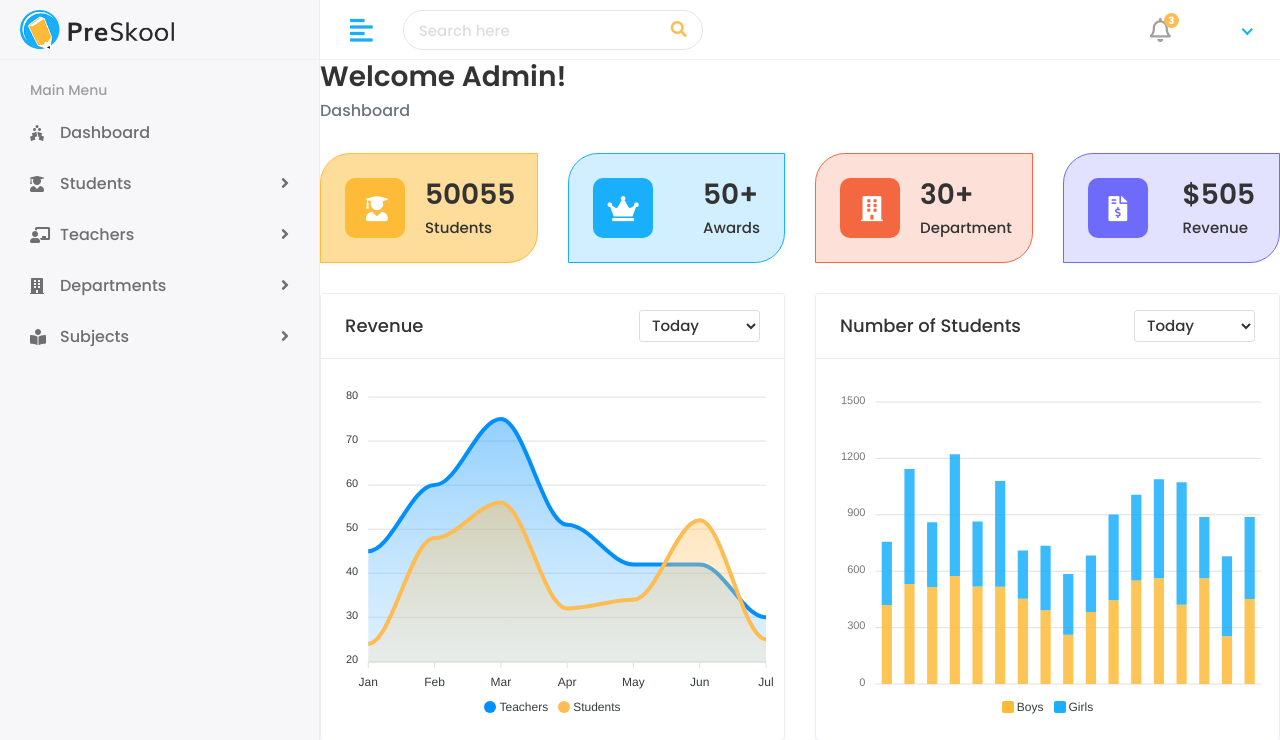
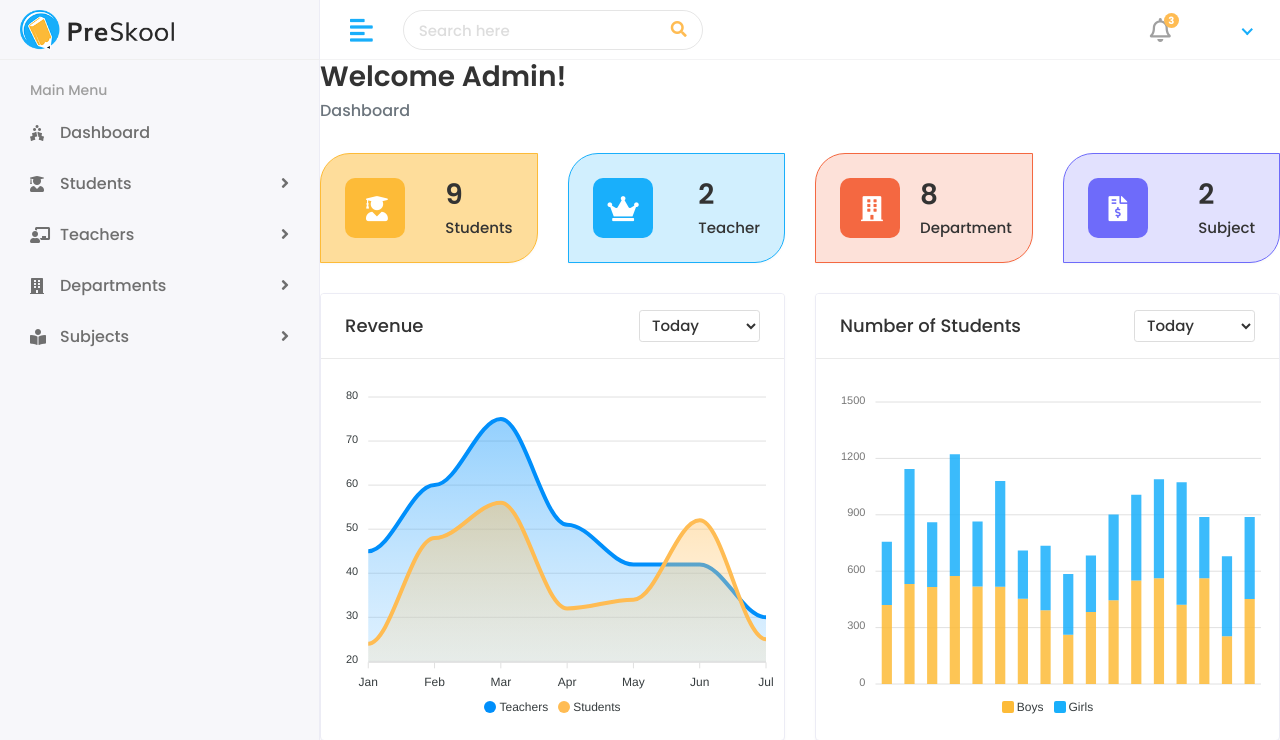
Before and after one commit to mlokman286/SchoolManagementWebApp, a Django app: page /adminPage in a window 1280 px wide. Shown: the top 740 px of the page. Run offline with Django 4.2, Linux system fonts and the light colour scheme; data comes from the database, SQL or seed files in the repository; both versions use the stored data as it was after the commit; some libraries are stand-ins or nearby versions.

Commit message:
some correction

```diff
--- a/myApp/views.py
+++ b/myApp/views.py
@@ -69,7 +69,17 @@ def loginPage(request):
     return render(request,'login.html')
 
 def adminPage(request):
-    return render(request,'myAdmin/adminhome.html')
+    teacher = TeacherModel.objects.all().count
+    student = StudentModel.objects.all().count
+    department = CourseModel.objects.all().count
+    subject = SubjectModel.objects.all().count
+    context ={
+        'teacher' : teacher,
+        'student' : student,
+        'department' : department,
+        'subject' : subject,
+    }
+    return render(request,'myAdmin/adminhome.html',context)
 
 def myProfile(request):
     user = request.user
@@ -163,6 +173,7 @@ def addStudent(request):
 
         if CustomUser.objects.filter(email=email).exists() or CustomUser.objects.filter(username=username).exists():
             messages.error(request, error_messages['error'])
+
         else:
             # Create the customUser instance
             user = CustomUser.objects.create_user(username=username, email=email, password=password)
--- a/templates/base.html
+++ b/templates/base.html
@@ -34,6 +34,8 @@
          </div>
 
       </div>
+      {% comment %} Scripts Files {% endcomment %}
+      {% include "image.html" %}
       <script src=" {% static 'assets/js/jquery-3.6.0.min.js' %} "></script>
       <script src=" {% static 'assets/js/popper.min.js' %} "></script>
       <script src=" {% static 'assets/plugins/bootstrap/js/bootstrap.min.js' %} "></script>
--- /dev/null
+++ b/templates/image.html
@@ -0,0 +1,9 @@
+<!-- for img prevew -->
+
+<script>
+    const img = document.getElementById('img')
+    const input = document.getElementById('imgfile')
+    input.addEventListener('change',()=>{
+        img.src = URL.createObjectURL(input.files[0])
+    })
+</script>
--- a/templates/includes/sidebar.html
+++ b/templates/includes/sidebar.html
@@ -1,4 +1,4 @@
-{% load static %}
+{% load active_link_tags %}
 
 <div class="sidebar" id="sidebar">
    <div class="sidebar-inner slimscroll">
@@ -8,36 +8,36 @@
                <span>Main Menu</span>
             </li>
 
-            <li>
+            <li class="{% active_link 'adminPage' %}">
                <a href=" {% url 'adminPage' %} "><i class="fas fa-holly-berry"></i> <span>Dashboard</span></a>
             </li>
 
-            <li class="submenu">
+            <li class="submenu {% active_link 'studentList'  %} {% active_link 'addStudent' %}">
                <a href="#"><i class="fas fa-user-graduate"></i> <span> Students</span> <span class="menu-arrow"></span></a>
                <ul>
-                  <li><a href=" {% url 'studentList' %}">Student List</a></li>
-                  <li><a href="{%  url 'addStudent' %}">Student Add</a></li>
+                  <li class="{% active_link 'studentList' 'active' %}"><a href=" {% url 'studentList' %}">Student List</a></li>
+                  <li class="{% active_link 'addStudent' 'active' %}"><a href="{%  url 'addStudent' %}">Student Add</a></li>
                </ul>
             </li>
-            <li class="submenu">
+            <li class="submenu {% active_link 'teacherList'  %} {% active_link 'addTeacher' %}">
                <a href="#"><i class="fas fa-chalkboard-teacher"></i> <span> Teachers</span> <span class="menu-arrow"></span></a>
                <ul>
-                  <li><a href="{% url 'teacherList' %}">Teacher List</a></li>
-                  <li><a href="{% url 'addTeacher' %}">Teacher Add</a></li>
+                  <li class="{% active_link 'teacherList' 'active' %}"><a href="{% url 'teacherList' %}">Teacher List</a></li>
+                  <li class="{% active_link 'addTeacher' 'active' %}"><a href="{% url 'addTeacher' %}">Teacher Add</a></li>
                </ul>
             </li>
-            <li class="submenu">
+            <li class="submenu {% active_link 'departmentList'  %} {% active_link 'addDepartment' %}">
                <a href="#"><i class="fas fa-building"></i> <span> Departments</span> <span class="menu-arrow"></span></a>
                <ul>
-                  <li><a href="{% url 'departmentList' %}">Department List</a></li>
-                  <li><a href="{% url 'addDepartment' %}">Department Add</a></li>
+                  <li class="{% active_link 'departmentList' 'active' %}"><a href="{% url 'departmentList' %}">Department List</a></li>
+                  <li class="{% active_link 'addDepartment' 'active' %}"><a href="{% url 'addDepartment' %}">Department Add</a></li>
                </ul>
             </li>
-            <li class="submenu">
+            <li class="submenu {% active_link 'subjectList'  %} {% active_link 'addSubject' %}">
                <a href="#"><i class="fas fa-book-reader"></i> <span> Subjects</span> <span class="menu-arrow"></span></a>
                <ul>
-                  <li><a href="{% url 'subjectList' %}">Subject List</a></li>
-                  <li><a href="{% url "addSubject" %}">Subject Add</a></li>
+                  <li class="{% active_link 'subjectList' 'active' %}"><a href="{% url 'subjectList' %}">Subject List</a></li>
+                  <li class="{% active_link 'addSubject' 'active' %}"><a href="{% url "addSubject" %}">Subject Add</a></li>
                </ul>
             </li>
 
--- a/templates/message.html
+++ b/templates/message.html
@@ -1,7 +1,7 @@
 {% if messages %}
     {% for message in messages %}
         {% if message.tags == 'error' %}
-           <div class="alert alert-danger" role="alert">
+           <div class="alert alert-danger text-center" role="alert">
               {{ message }}
            </div>
         {% endif %}
--- a/templates/myAdmin/adminhome.html
+++ b/templates/myAdmin/adminhome.html
@@ -21,7 +21,7 @@
                    <i class="fas fa-user-graduate"></i>
                 </div>
                 <div class="db-info">
-                   <h3>50055</h3>
+                   <h3>{{student}}</h3>
                    <h6>Students</h6>
                 </div>
              </div>
@@ -36,8 +36,8 @@
                    <i class="fas fa-crown"></i>
                 </div>
                 <div class="db-info">
-                   <h3>50+</h3>
-                   <h6>Awards</h6>
+                   <h3>{{teacher}}</h3>
+                   <h6>Teacher</h6>
                 </div>
              </div>
           </div>
@@ -51,7 +51,7 @@
                    <i class="fas fa-building"></i>
                 </div>
                 <div class="db-info">
-                   <h3>30+</h3>
+                   <h3>{{department}}</h3>
                    <h6>Department</h6>
                 </div>
              </div>
@@ -66,8 +66,8 @@
                    <i class="fas fa-file-invoice-dollar"></i>
                 </div>
                 <div class="db-info">
-                   <h3>$505</h3>
-                   <h6>Revenue</h6>
+                   <h3>{{subject}}</h3>
+                   <h6>Subject</h6>
                 </div>
              </div>
           </div>
--- a/templates/profile.html
+++ b/templates/profile.html
@@ -1,4 +1,5 @@
 {% extends 'base.html' %}
+{% load static %}
 {% block content %}
 
 
@@ -47,10 +48,10 @@
                   </div>
                   <div class="col-md-4">
                      <div class="text-center">
-                       <img src=" {% if user.profile_pic %}{{request.user.profile_pic.url}} {% endif %}" class="myavatar img-circle img-thumbnail" alt="avatar">
+                       <img id='img' src=" {% if user.profile_pic %}{{request.user.profile_pic.url}} {% else %}{% static "assets/img/default.png" %} {% endif %}" class="myavatar img-circle img-thumbnail" alt="avatar">
                        <h6> Name : {{user.first_name}} {{user.last_name}}</h6>
                        <div class="form-group">
-                        <input type="file" name="profile_pic" class="form-control" value="/{{user.profile_pic}}">
+                        <input id='imgfile' type="file" name="profile_pic" class="form-control" value="{{user.profile_pic}}">
                      </div>
 
                      </div>
```
Also changed, not shown: myProject/settings.py (+1 -12 lines), templates/Student/addStudent.html (renamed from templates/myAdmin/addStudent.html, +18 -15 lines), templates/Student/studentlist.html (+8 -1 lines), templates/teacher/addTeacher.html (+6 -2 lines), db.sqlite3, media/media/profile_pic/girl2.gif (added), media/media/profile_pic/girls1.gif (added), media/media/profile_pic/girls1_gE4nKM0.gif (added), media/media/profile_pic/girls1_mQe9nc4.gif (added), media/media/profile_pic/santa.gif (added), static/assets/img/default.png (added).
